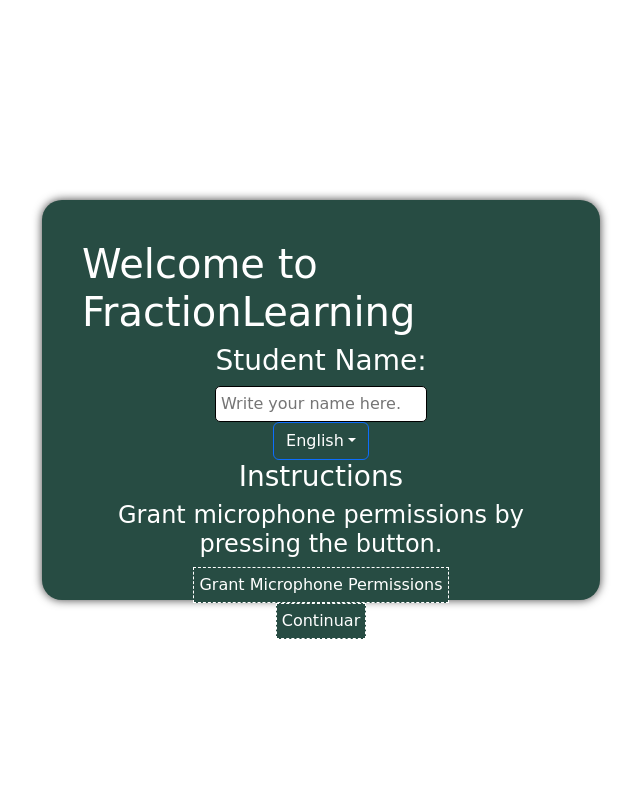
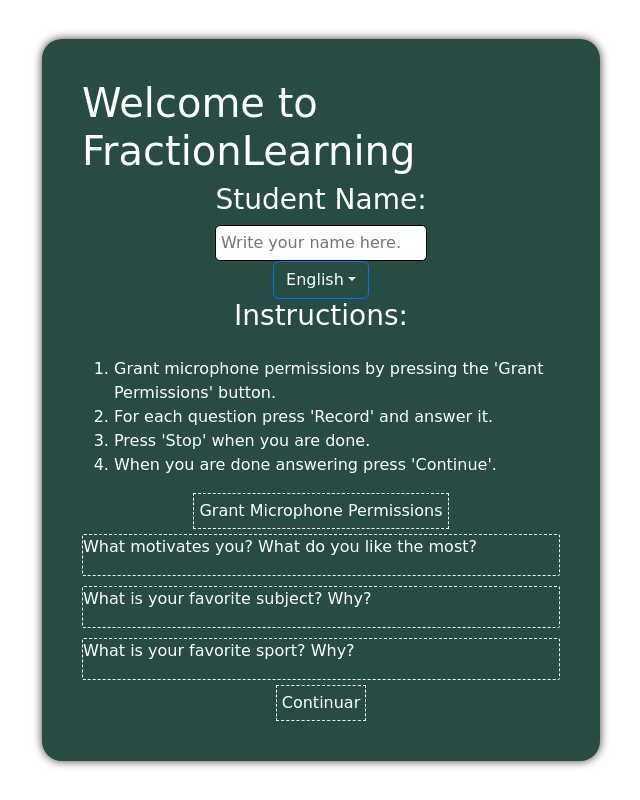
Before and after one commit to RamonCamacho8/fraction-learning-react, a React (Create React App) app: page / in a window 1280 px wide. Shown: the whole page, without its empty margins (319-959 px from the left). Built offline with nearby package versions, Linux system fonts and the light colour scheme.

Commit message:
Agregadas las varias preguntas
Falta estilizar y probar un poco más que todo funcione bien.

```diff
--- a/src/Persistence/lang/lang.json
+++ b/src/Persistence/lang/lang.json
@@ -8,23 +8,17 @@
         "title": "Nombre del alumno:",
         "content": "Escribe tu nombre aquí."
       },
-      "instruction": "Intrucciones",
-      "instructions": [
-        {
-          "content": "Otorga permisos al micrófono presionando el botón."
-        },
-        {
-          "content": "Presiona 'Grabar' y contesta la siguiente pregunta: \n ¿Qué es lo que te gusta y qué no te gusta?"
-        },
-        {
-          "content": "Presiona 'Detener' cuando termines."
-        },
-        {
-          "content": "Presiona 'Enviar' para enviar tu respuesta. O 'Grabar de Nuevo' para volver a grabar."
-        },
-        {
-          "content": "Presiona 'Continuar' para continuar al pizarrón."
-        }
+      "instruction": "Intrucciones:",
+      "instructions" :[
+        "Otorga permisos al micrófono presionando el botón 'Otorgar permisos'.",
+        "Para cada pregunta presiona 'Grabar' y respondela. ",
+        "Presiona 'Detener' cuando termines.",
+        "Al finalizar de contestar presiona 'Continuar"
+      ],
+      "questions" : [
+        "¿Qué es lo que te motiva? ¿Qué es lo que más te gusta?",
+        "¿Cuál es tu materia favorita? ¿Por qué?",
+        "¿Cuál es tu deporte favorito? ¿Por qué?"
       ],
       "buttons": {
         "permissions": "Otorgar permisos al Microfono",
@@ -89,23 +83,17 @@
         "title": "Student Name:",
         "content": "Write your name here."
       },
-      "instruction": "Instructions",
+      "instruction": "Instructions:",
       "instructions": [
-        {
-          "content": "Grant microphone permissions by pressing the button."
-        },
-        {
-          "content": "Press 'Record' and answer the following question: \n What do you like and what do you not like?"
-        },
-        {
-          "content": "Press 'Stop' when you are done. "
-        },
-        {
-          "content": "Press 'Send' to send your answer. Or 'Record Again' to record again."
-        },
-        {
-          "content": "Press 'Continue' to continue to the board."
-        }
+        "Grant microphone permissions by pressing the 'Grant Permissions' button.",
+        "For each question press 'Record' and answer it.",
+        "Press 'Stop' when you are done.",
+        "When you are done answering press 'Continue'."
+      ],
+      "questions" : [
+        "What motivates you? What do you like the most?",
+        "What is your favorite subject? Why?",
+        "What is your favorite sport? Why?"
       ],
       "buttons": {
         "permissions": "Grant Microphone Permissions",
--- a/src/components/AudioRecorder/index.jsx
+++ b/src/components/AudioRecorder/index.jsx
@@ -2,15 +2,15 @@ import { useState, useRef } from "react";
 
 import { getMicrophonePermission, startRecording, stopRecording } from "../../utils/recordAudio";
 import { upload_audio } from "../../services/Audio";
-import { getPersonality } from "../../services/Personality";
+import { getPersonality, getPersonality_v2 } from "../../services/Personality";
 import { usePersonality } from "../../Context/PersonalityContext";
 import { useLanguage } from "../../Context/LanguageContext";
 
-const AudioRecorder = ({setInstruction}) => {
+const AudioRecorder = ({audioName, stream, permission}) => {
 
 
-    const [permission, setPermission] = useState(false);
-    const [stream, setStream] = useState(null);
+    //const [permission, setPermission] = useState(false);
+    //const [stream, setStream] = useState(null);
     const mediaRecorder = useRef(null);
     const [recordingStatus, setRecordingStatus] = useState("inactive");
     const [audioChunks, setAudioChunks] = useState([]);
@@ -20,45 +20,26 @@ const AudioRecorder = ({setInstruction}) => {
 
     const audioTraduction = languageData['audio'];
 
-    const {setOpeness, setNeuroticism} = usePersonality();
 
-
-    const handlePermission = () => {
-        getMicrophonePermission(setPermission,setStream);
-        setInstruction(1);
-    }
     const handleStart = () => {
         startRecording(setRecordingStatus, setAudioChunks, stream, mimeType,mediaRecorder);
-        setInstruction(2);
-    }
-    const handleStop = () => {
-        stopRecording(setRecordingStatus,setAudioChunks,setAudio, mediaRecorder, audioChunks, mimeType);
-        setInstruction(3);
-    }
-    const handleSend = async () => {
-
-        await upload_audio(audio);
-        const personality = await getPersonality()
-        if(personality){
-            setInstruction(4);
-            setOpeness(personality.openness);
-            setNeuroticism(personality.neuroticism);
-        }
-
 
     }
+    const handleStop = async () => {
 
+        stopRecording(setRecordingStatus,setAudioChunks,setAudio, mediaRecorder, audioChunks, mimeType);
+        await upload_audio(audio, audioName);
+
+    }
 
     return (
         <div className="AudioRecorder">
 
-            {permission ? null : <button onClick={handlePermission} >
-                {audioTraduction.permissions}</button>}
             {permission ?
             (recordingStatus === "inactive" ?
             (audio ? <button onClick={handleStart} >{audioTraduction.recordAgain}</button> : <button onClick={handleStart} >{audioTraduction.record}</button> )
              : <button onClick={handleStop} >{audioTraduction.stop}</button>) : null}
-            {audio ? (<button onClick={handleSend} >{audioTraduction.send}</button>)  : null}
+
 
         </div>
     );
--- a/src/pages/Home/index.jsx
+++ b/src/pages/Home/index.jsx
@@ -5,7 +5,7 @@ import { usePersonality } from "../../Context/PersonalityContext.js";
 import AudioRecorder from "../../components/AudioRecorder";
 import { useNavigate } from "react-router-dom";
 import { useUser } from "../../Context/UserContext";
-
+import { getMicrophonePermission } from "../../utils/recordAudio.js";
 import LanguageSelector from "../../components/LanguageSelector";
 
 
@@ -18,6 +18,8 @@ function Home() {
 
   const {languageData} = useLanguage();
   const [instruction, setInstruction] = useState(0);
+  const [permission, setPermission] = useState(false);
+  const [stream, setStream] = useState(null);
 
   const homeTraduction = languageData['home'];
 
@@ -44,11 +46,19 @@ function Home() {
       <div className="instructions">
 
           <h3>{homeTraduction.instruction}</h3>
-          <h4>{homeTraduction.instructions[instruction].content}</h4>
-
+          <p></p>
+          <ol>
+            {
+              homeTraduction.instructions.map((instruction,index) => {
+                return <li key={index}>{instruction}</li>
+              })
+            }
+          </ol>
       </div>
     )
   }
+
+
 
 
   return (
@@ -59,7 +69,15 @@ function Home() {
         <Login />
         <LanguageSelector />
         <InstructionsPanel/>
-        <AudioRecorder setInstruction={setInstruction} />
+        {permission ? null : <button onClick={() => {getMicrophonePermission(setPermission,setStream)}} >{homeTraduction.buttons.permissions}</button>}
+        {
+          homeTraduction.questions.map((question,index) => {
+            return <div className="question-record">
+              <p key={index}>{question}</p>
+              <AudioRecorder audioName={`question${index}`} stream={stream} permission={permission} />
+              </div>
+          })
+        }
 
         <button onClick={() => {navigate('/board')}} >Continuar</button>
       </div>
--- a/src/pages/Home/style.css
+++ b/src/pages/Home/style.css
@@ -18,7 +18,7 @@
     justify-content: space-between;
     box-shadow: 0px 0px 10px 0px rgba(0,0,0,0.75);
     width: 50%;
-    height: 50%;
+
     padding: 40px;
 }
 
@@ -27,6 +27,20 @@
     font-family: 'Comic Sans MS', cursive, sans-serif;
 }
 
+li {
+    text-align: left;
+}
+
+.question-record {
+    display: flex;
+    flex-direction: row;
+    align-items: center;
+    justify-content: space-between;
+    width: 100%;
+    border: 1px dashed white;
+    border-radius: 2px;
+    margin: 5px;
+}
 
 .title {
 
--- a/src/services/Audio.js
+++ b/src/services/Audio.js
@@ -2,14 +2,16 @@
 const endpointROOT = 'http://localhost:5000/api';
 
 
-const upload_audio = async (audioFile) => {
+const upload_audio = async (audioFile, audioName = 'test_2') => {
+  let ext = 'mp3';
+  audioName = `${audioName}.${ext}`
 
   if (audioFile){
     console.log(audioFile);
     const blobResponse = await fetch(audioFile);
     const blobData = await blobResponse.blob();
     const formData = new FormData();
-    formData.append('audio', blobData, 'audio.mp3');
+    formData.append('audio', blobData, audioName);
 
     fetch(`${endpointROOT}/audio/upload`,{
       method: 'POST',
--- a/src/services/Personality.js
+++ b/src/services/Personality.js
@@ -18,4 +18,21 @@ const getPersonality = async () => {
 
   }
 
-export { getPersonality };
+const getPersonality_v2 = async () => {
+  let response_ = null;
+
+  await fetch( `${endpointROOT}/personality_v2` ,{
+    method: 'GET',
+    headers: {
+      'Content-Type': 'application/json',
+    },
+  }).then((response) => {
+    response_ = response.json();
+  }).catch(error => {
+    console.error('Error:', error);
+  });
+  return response_;
+
+}
+
+export { getPersonality, getPersonality_v2 };
```
